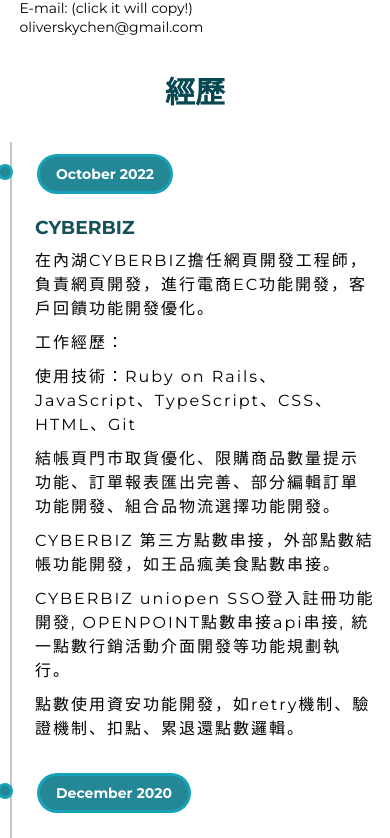
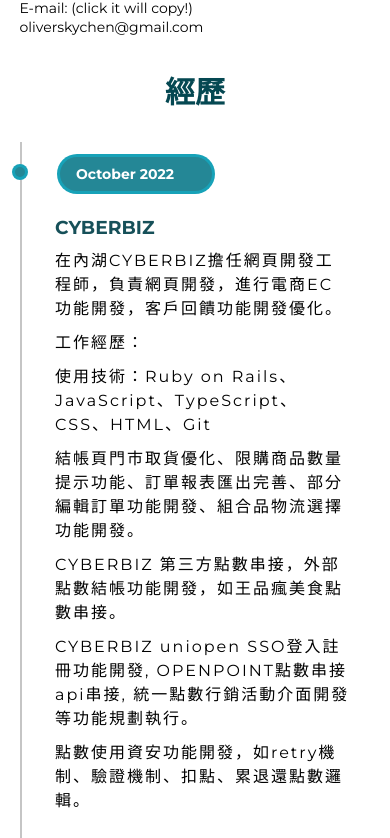
Before and after one commit to May27Oliver/resume_page, a React (Create React App) app: page / in a window 390 px wide. Shown: the part 675-1513 px from the top of the page. Built offline with nearby package versions, Linux system fonts and the light colour scheme.

Commit message:
Revert timeline RWD changes, keeping only about-me fix

```diff
--- a/src/resume/style/style.css
+++ b/src/resume/style/style.css
@@ -476,24 +476,6 @@
     font-size: 14px;
   }
 
-  .timeline:before {
-    left: 10px;
-  }
-
-  .timeline ul li {
-    padding: 20px 15px 20px 30px; /* Reduce padding */
-    margin-left: 5px;
-  }
-
-  .timeline ul li:before {
-    left: -5px; /* Adjust dot position */
-  }
-
-  .timeline ul li .time {
-    width: auto;
-    display: inline-block;
-  }
-
   .column-title {
     font-size: 35px;
     margin: 30px 0;
```
